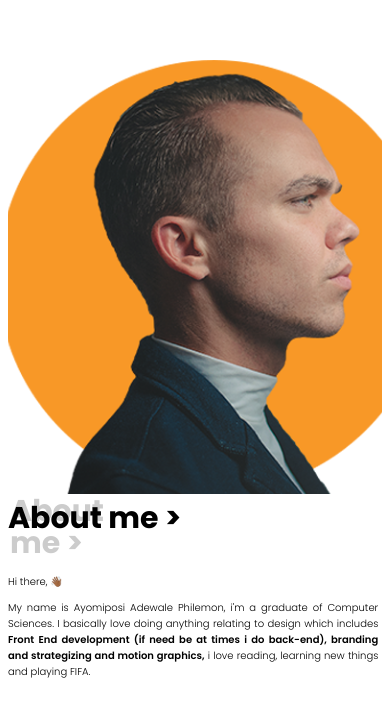
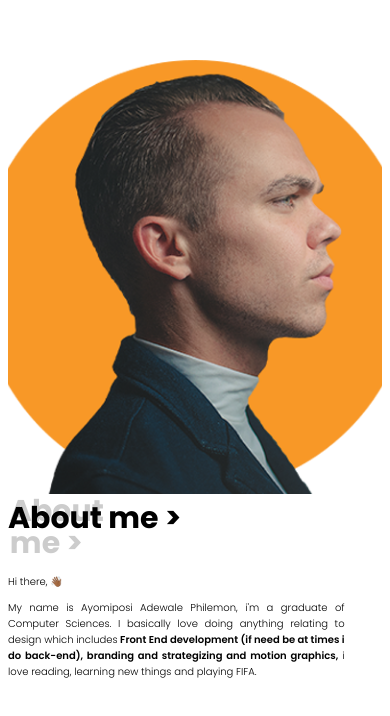
Before and after one commit to ayphilly/portfolio, a Gatsby site: page / in a window 390 px wide. Shown: the part 716-1432 px from the top of the page. Built offline with nearby package versions, Linux system fonts and the light colour scheme; Gatsby itself is replaced by a stand-in of ours.

Commit message:
update to layout

```diff
--- a/src/components/about-me.css
+++ b/src/components/about-me.css
@@ -163,7 +163,7 @@ and (max-width: 600px) {
 
     .about {
         margin-top:100px;
-        width: 110%;
+        width: 100%;
         /* height: 50vh; */
         display: flex;
         flex-direction: column;
@@ -183,11 +183,11 @@ and (max-width: 600px) {
         flex:1;
 
     } */
-    .profile-pic2 {
+    /* .profile-pic2 {
         width:30%;
         flex:1;
         background-color: red;
-    }
+    } */
 
     .about-word h1 {
         font-style: normal;
--- a/src/components/image.css
+++ b/src/components/image.css
@@ -10,7 +10,7 @@ and (max-width: 600px) {
     .profile-image {
         width: 100%;
         height: 100%;
-        display: flex;
+        display: block;
 
     }
 
```
